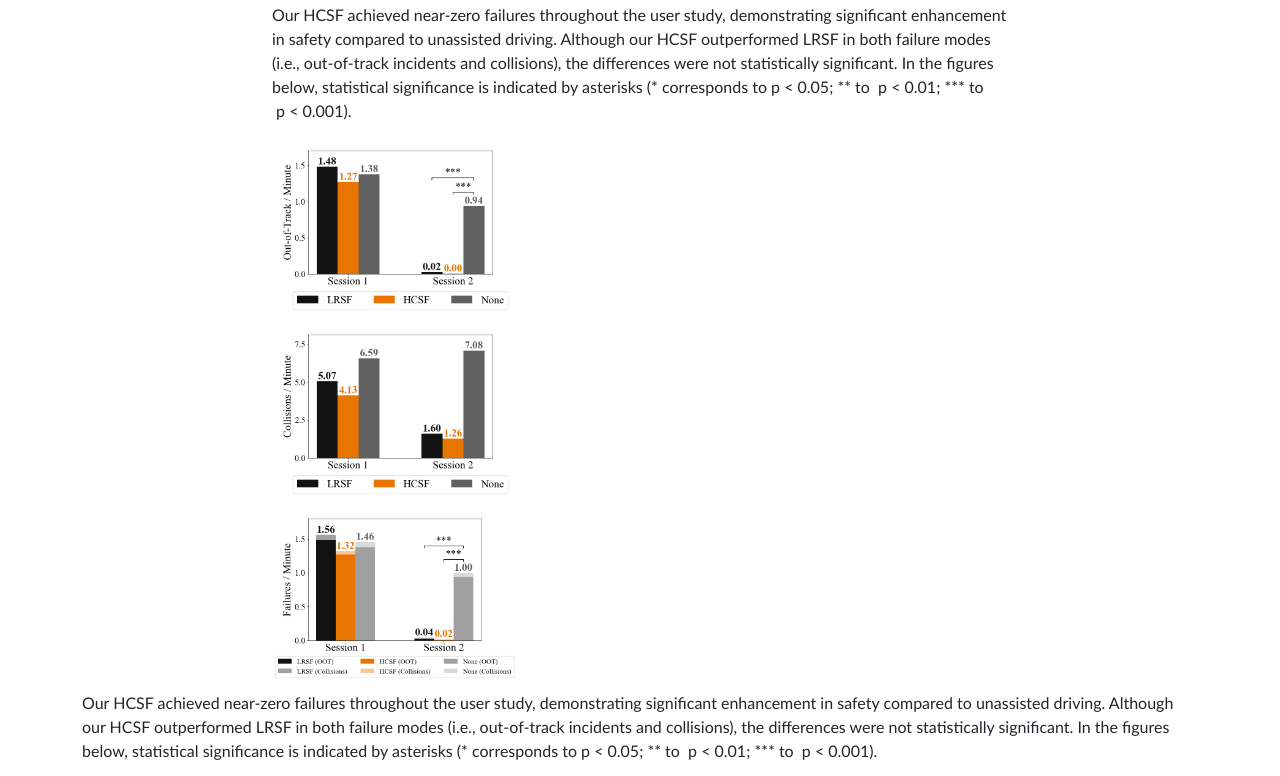
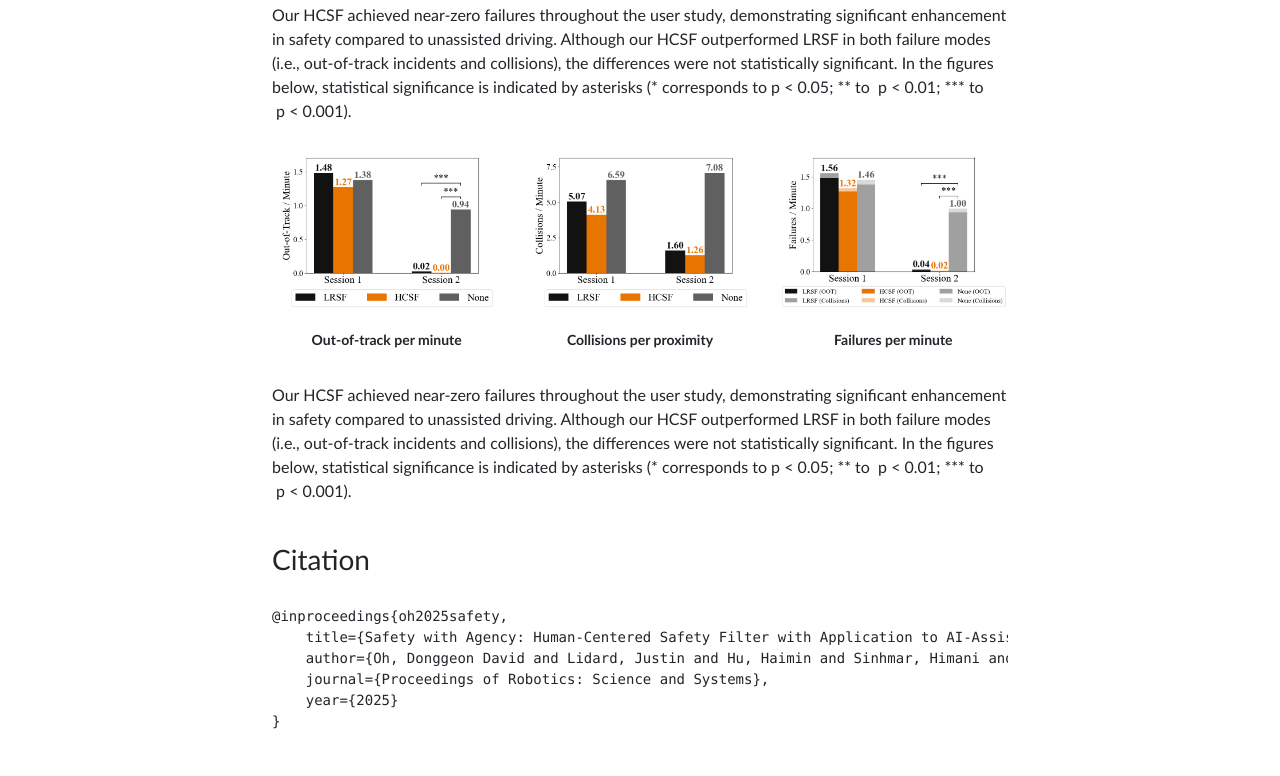
Before and after one commit to safe-racing/safe-racing.github.io, a plain HTML site: page index.html in a window 1280 px wide. Shown: the part 3131-3907 px from the top of the page. Drawn offline with nearby package versions, Linux system fonts and the light colour scheme; some packages are replaced by stand-ins of ours; a script that the page names is missing.

Commit message:
safety plots

```diff
--- a/index.html
+++ b/index.html
@@ -211,15 +211,24 @@
                     Although our HCSF outperformed LRSF in both failure modes (i.e., out-of-track incidents and collisions), the differences were not statistically significant.
                     In the figures below, statistical significance is indicated by asterisks (* corresponds to p &lt; 0.05; ** to  p &lt; 0.01; *** to  p &lt; 0.001).
                 </p>
-                <div class="row text-center"></div>
-                    <div class="col-md-4">
-                        <img src="img/out_of_track_per_min_side_by_side.png" class="img-fluid" alt="Out-of-track per minute">
+                <div class="row justify-content-center text-center mt-4">
+                    <div class="col-md-4 mb-3">
+                      <img src="img/out_of_track_per_min_side_by_side.png"
+                           class="img-fluid"
+                           alt="Out‑of‑track per minute">
+                      <p class="mt-2"><strong>Out‑of‑track per minute</strong></p>
                     </div>
-                    <div class="col-md-4">
-                        <img src="img/collisions_per_prox_side_by_side_3m.png" class="img-fluid" alt="Collisions per proximity">
+                    <div class="col-md-4 mb-3">
+                      <img src="img/collisions_per_prox_side_by_side_3m.png"
+                           class="img-fluid"
+                           alt="Collisions per proximity">
+                      <p class="mt-2"><strong>Collisions per proximity</strong></p>
                     </div>
-                    <div class="col-md-4">
-                        <img src="img/failures_per_min_stacked.png" class="img-fluid" alt="Failures per minute">
+                    <div class="col-md-4 mb-3">
+                      <img src="img/failures_per_min_stacked.png"
+                           class="img-fluid"
+                           alt="Failures per minute">
+                      <p class="mt-2"><strong>Failures per minute</strong></p>
                     </div>
                 </div>
                 <p class="text-justify">
```
